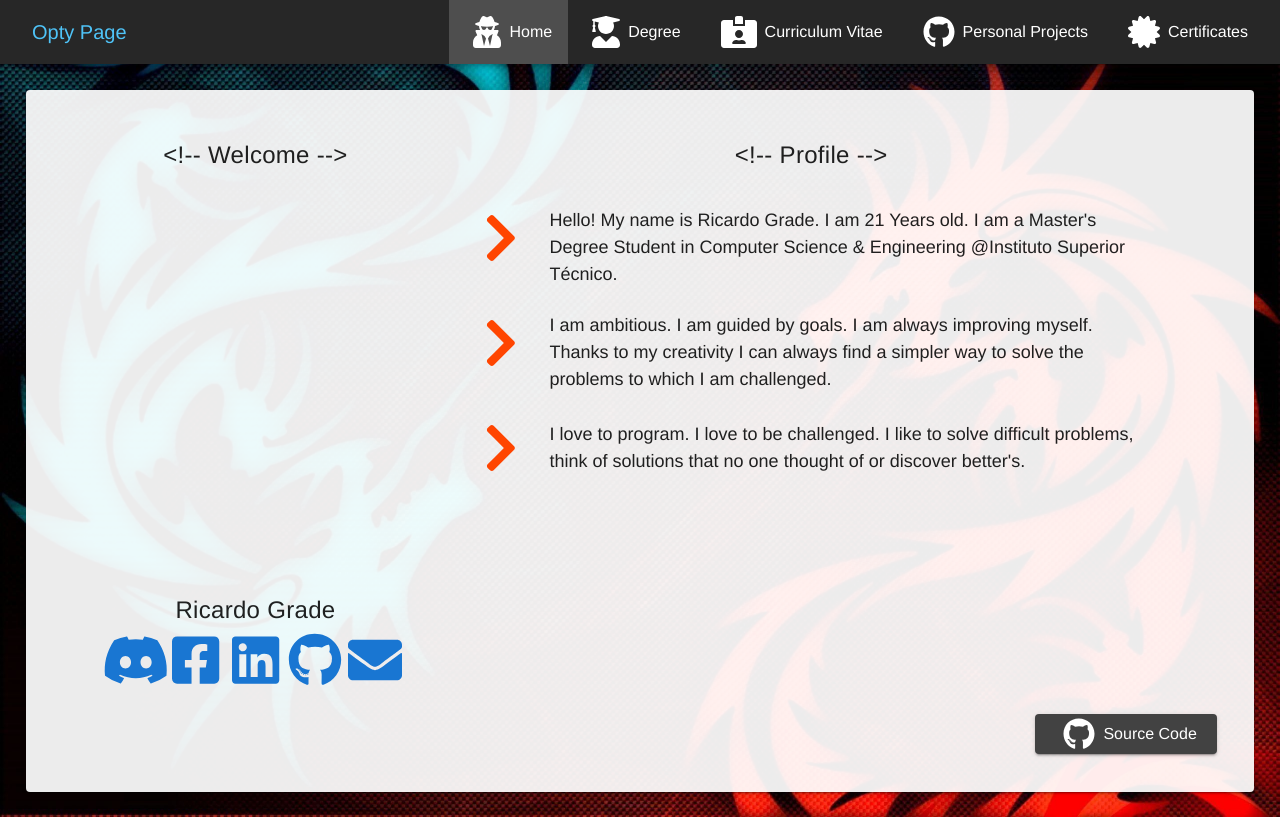
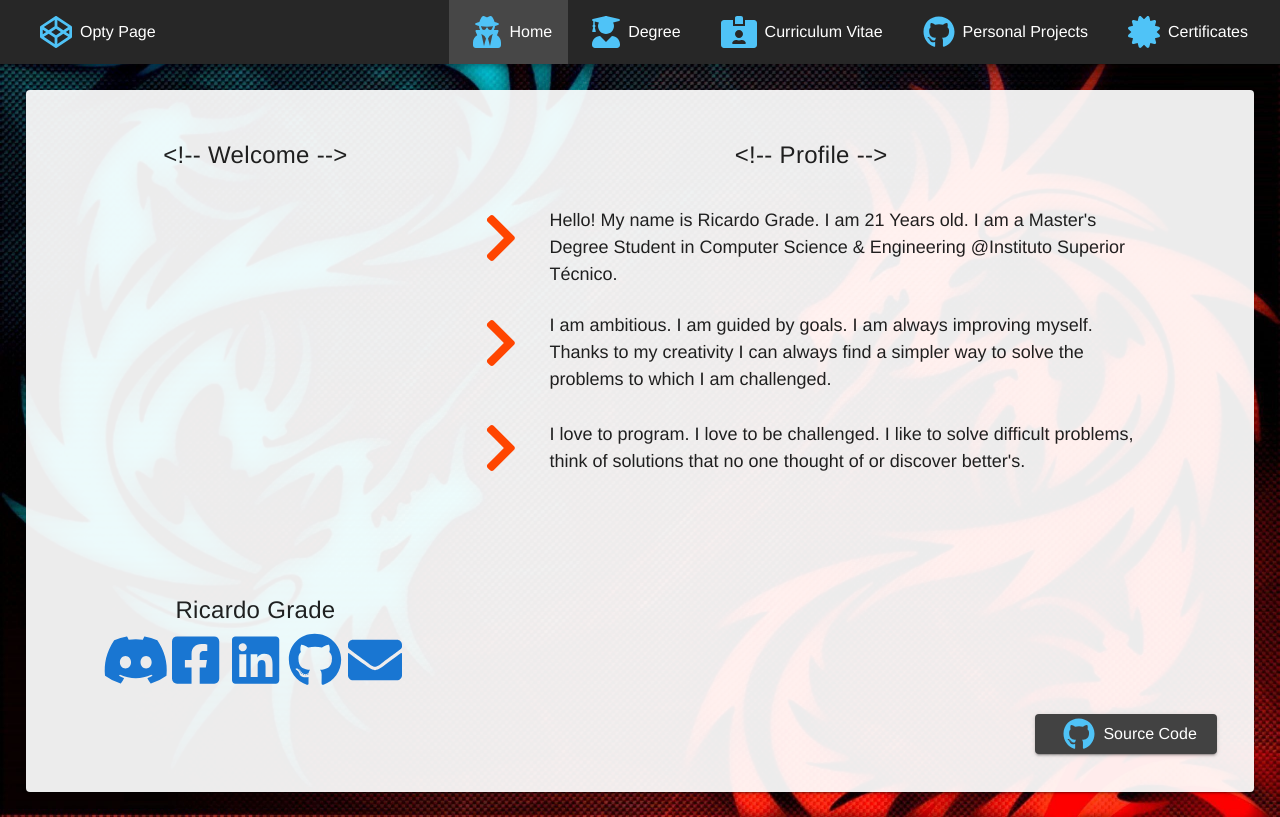
Before and after one commit to Opty1337/Opty-Page, a Vue app: page /#/ in a window 1280 px wide. Built offline with nearby package versions, Linux system fonts and the light colour scheme.

Commit message:
Refactor ToolBar Icons

```diff
--- a/src/App.vue
+++ b/src/App.vue
@@ -32,4 +32,7 @@ export default class App extends Vue {}
   margin: 2%;
   padding: 2%;
 }
+.icon {
+  color: #4fc3f7;
+}
 </style>
--- a/src/components/OptyToolBar.vue
+++ b/src/components/OptyToolBar.vue
@@ -6,7 +6,12 @@
       <v-spacer v-if="inMobile" />
       <v-toolbar-items>
         <v-btn to="/" active-class="no-effect" text>
-          <v-toolbar-title v-text="pageTitle" />
+          <font-awesome-icon
+            class="icon ma-2"
+            :icon="['fab', 'codepen']"
+            size="2x"
+          />
+          {{ pageTitle }}
         </v-btn>
       </v-toolbar-items>
       <v-spacer v-if="!inMobile" />
@@ -16,9 +21,10 @@
           :key="i"
           :to="item.to"
           :target="item.target"
+          active-class="effect"
           text
         >
-          <font-awesome-icon class="ma-2" :icon="item.icon" size="2x" />
+          <font-awesome-icon class="icon ma-2" :icon="item.icon" size="2x" />
           {{ item.text }}
         </v-btn>
       </v-toolbar-items>
@@ -54,7 +60,7 @@
           link
         >
           <v-list-item-action>
-            <font-awesome-icon :icon="item.icon" size="2x" />
+            <font-awesome-icon class="icon" :icon="item.icon" size="2x" />
           </v-list-item-action>
           <v-list-item-content>
             <v-list-item-title v-text="item.text" />
@@ -116,11 +122,6 @@ export default class OptyToolBar extends Vue {
 </script>
 
 <style scoped>
-.v-toolbar__title,
-.theme--dark.v-list-item .v-list-item__subtitle,
-.theme--dark.v-list-item .v-list-item__action-text {
-  color: #4fc3f7;
-}
 .v-btn {
   font-weight: normal;
   letter-spacing: normal;
@@ -132,6 +133,9 @@ export default class OptyToolBar extends Vue {
 .v-list-item .v-list-item__title {
   font-size: medium;
 }
+.effect::before {
+  opacity: 0.15 !important;
+}
 .no-effect::before {
   opacity: 0 !important;
 }
--- a/src/views/Degree.vue
+++ b/src/views/Degree.vue
@@ -28,7 +28,7 @@
               <v-btn id="btn" color="secondary" dark v-on="on">
                 Subjects Group
                 <font-awesome-icon
-                  class="mx-2"
+                  class="icon ma-2"
                   :icon="['fas', 'chevron-down']"
                   v-on="on"
                 />
--- a/src/views/Home.vue
+++ b/src/views/Home.vue
@@ -56,7 +56,7 @@
         style="font-size: medium;"
       >
         <font-awesome-icon
-          class="ma-2"
+          class="icon ma-2"
           :icon="['fab', 'github']"
           size="2x"
         />Source Code
```
Also changed, not shown: src/plugins/fontawesome.js (+9 -7 lines).
